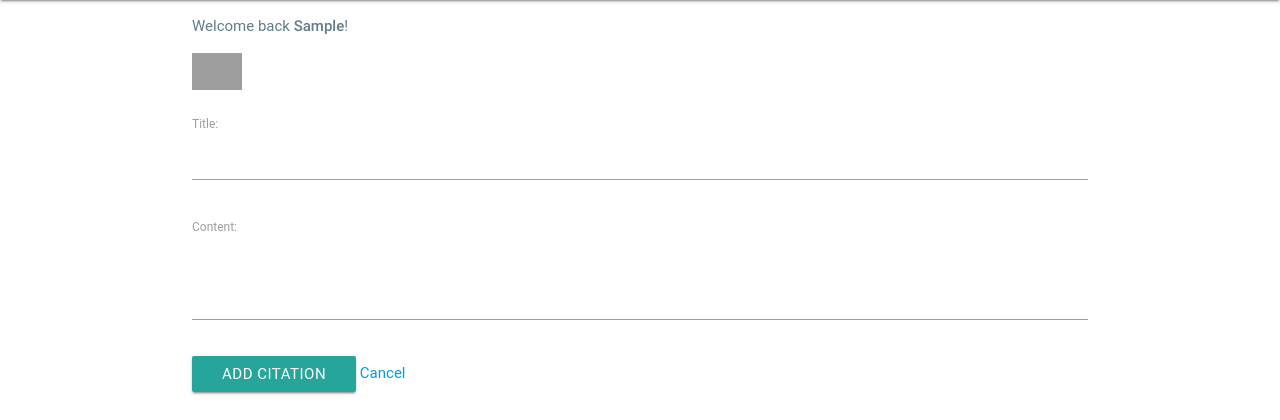
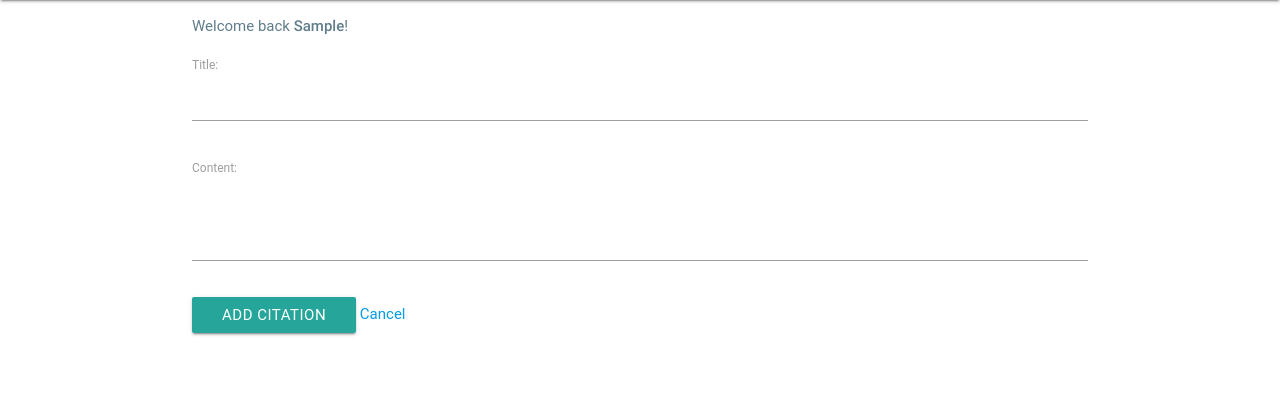
Before and after one commit to laurxa/WebApp, a Django app: page /create/ in a window 1280 px wide. Shown: the part 64-484 px from the top of the page. Run offline with Django 3.2, Linux system fonts and the light colour scheme; the visitor is signed in with stand-in values (Sample User, id 1); some libraries are stand-ins or nearby versions; some web fonts are replaced; grey boxes are pictures that could not be loaded.

Commit message:
Removed image test

```diff
--- a/templates/base.html
+++ b/templates/base.html
@@ -1,5 +1,3 @@
-{% load staticfiles %}
-
 <!DOCTYPE html>
 <html lang="en">
 <head>
@@ -14,7 +12,6 @@
 {% include '_components/profile/profile_bar.html' %}
 
 <div class="container">
-    <img width="50" src="{% static 'images/citation.png' %}">
     {% block page %}
     {% endblock %}
 </div>
```
